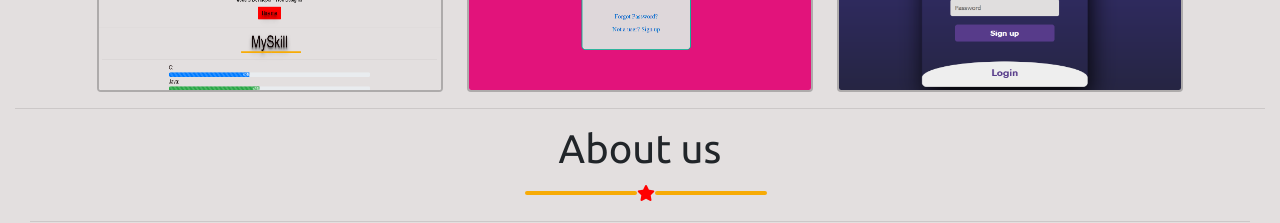
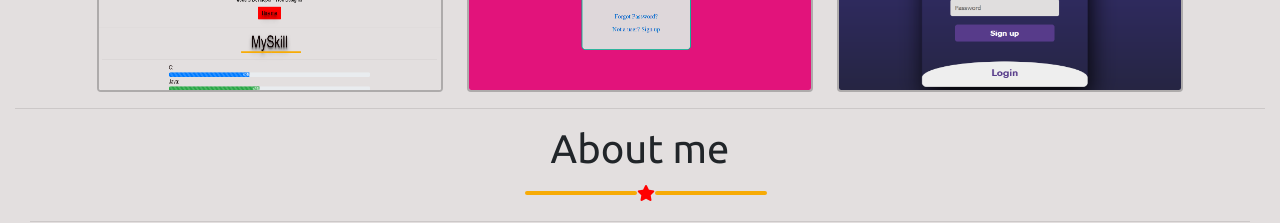
Before and after one commit to Ankitgupta016/portfolio, a plain HTML site: page index.html in a window 1280 px wide. Shown: the part 1420-1643 px from the top of the page. Drawn offline with nearby package versions, Linux system fonts and the light colour scheme.

Commit message:
Update index.html

```diff
--- a/index.html
+++ b/index.html
@@ -218,7 +218,7 @@
         <div>
             <a class="anchor" id="about-link"></a>
             <div id="about " class="container-fluid text-center about2" style="margin-bottom: -32px;">
-                <h1>About us</h1>
+                <h1>About me</h1>
                 <div class="divider-custom">
                     <div class="divider-custom-line"></div>
                     <div class="divider-custom-icon"><i class="fas fa-star" aria-hidden="true"></i> </div>
```
